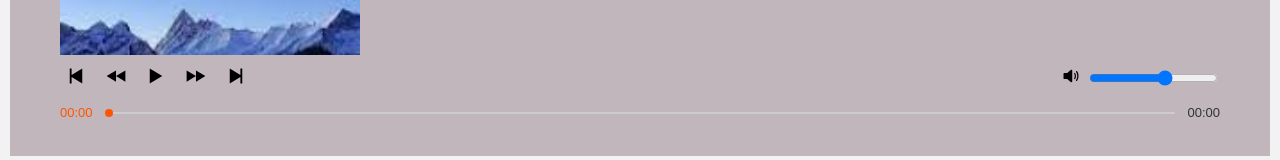
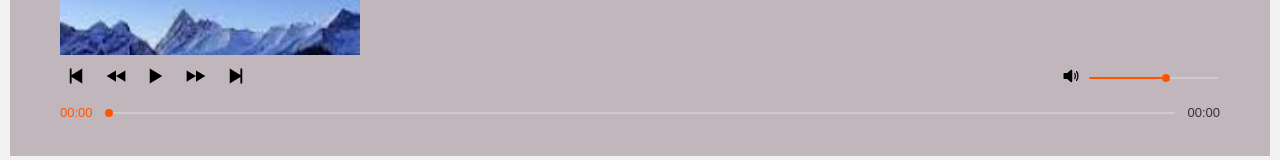
Before and after one commit to Alejandro-Cardozo/react-challenges, a React (Vite) app: page / in a window 1280 px wide. Shown: the part 265-425 px from the top of the page. Built offline with nearby package versions, Linux system fonts and the light colour scheme.

Commit message:
Triggering next track on current track ending

```diff
--- a/src/components/AudioPlayer.jsx
+++ b/src/components/AudioPlayer.jsx
@@ -14,23 +14,36 @@ const AudioPlayer = () => {
 
   const audioRef = useRef();
   const progressBarRef = useRef();
+  const volumeBarRef = useRef();
+
+  const handleNext = () => {
+    if (trackIndex >= tracks.length - 1) {
+      setTrackIndex(0);
+      setCurrentTrack(tracks[0]);
+    } else {
+      setTrackIndex((prev) => prev + 1);
+      setCurrentTrack(tracks[trackIndex + 1]);
+    }
+  };
 
   return (
     <div className='audio-player'>
       <div className='inner'>
         <DisplayTrack
-          {...{ currentTrack, audioRef, setDuration, progressBarRef }}
+          {...{ currentTrack, audioRef, setDuration, progressBarRef, handleNext }}
         />{' '}
         <Controls
           {...{
             audioRef,
             progressBarRef,
+            volumeBarRef,
             duration,
             setTimeProgress,
             tracks,
             trackIndex,
             setTrackIndex,
             setCurrentTrack,
+            handleNext
           }}
         />
         <ProgressBar
--- a/src/components/Controls.jsx
+++ b/src/components/Controls.jsx
@@ -15,15 +15,20 @@ import {
   IoVolumeLow,
 } from 'react-icons/io5';
 
+// Styles
+import classes from './Controls.module.css';
+
 const Controls = ({
   audioRef,
   progressBarRef,
+  volumeBarRef,
   duration,
   setTimeProgress,
   tracks,
   trackIndex,
   setTrackIndex,
   setCurrentTrack,
+  handleNext,
 }) => {
   const [isPlaying, setIsPlaying] = useState(false);
   const [volume, setVolume] = useState(60);
@@ -55,16 +60,6 @@ const Controls = ({
     audioRef.current.currentTime -= 15;
   };
 
-  const handleNext = () => {
-    if (trackIndex >= tracks.length - 1) {
-      setTrackIndex(0);
-      setCurrentTrack(tracks[0]);
-    } else {
-      setTrackIndex((prev) => prev + 1);
-      setCurrentTrack(tracks[trackIndex + 1]);
-    }
-  };
-
   const handlePrevious = () => {
     if (trackIndex === 0) {
       let lastTrackIndex = tracks.length - 1;
@@ -75,6 +70,17 @@ const Controls = ({
       setCurrentTrack(tracks[trackIndex - 1]);
     }
   };
+
+  const handleVolumeChange = (e) => {
+    setVolume(e.target.value)
+  }
+
+  useEffect(() => {
+    volumeBarRef.current.style.setProperty(
+      '--range-volume',
+      `${volume}%`
+    );
+  }, [volume, volumeBarRef])
 
   useEffect(() => {
     if (isPlaying) {
@@ -88,13 +94,8 @@ const Controls = ({
   useEffect(() => {
     if (audioRef) {
       audioRef.current.volume = volume / 100;
-    }
-  }, [volume, audioRef]);
+      audioRef.current.muted = muteVolume;
 
-  useEffect(() => {
-    if (audioRef) {
-      audioRef.current.volume = volume / 100;
-      audioRef.current.muted = muteVolume;
     }
   }, [volume, audioRef, muteVolume]);
 
@@ -118,7 +119,7 @@ const Controls = ({
           <IoPlaySkipForwardSharp />
         </button>
       </div>
-      <div className='volume'>
+      <div className={classes.volume}>
         <button onClick={() => setMuteVolume((prev) => !prev)}>
           {muteVolume || volume < 5 ? (
             <IoVolumeOff />
@@ -131,14 +132,12 @@ const Controls = ({
           )}
         </button>
         <input
-          style={{
-            background: `linear-gradient(to right, #f50 ${volume}%, #ccc ${volume}%)`,
-          }}
           type='range'
           min={0}
           max={100}
           value={volume}
-          onChange={(e) => setVolume(e.target.value)}
+          ref={volumeBarRef}
+          onChange={handleVolumeChange}
         />
       </div>
     </div>
--- /dev/null
+++ b/src/components/Controls.module.css
@@ -0,0 +1,97 @@
+/* =========================
+Custom Input range
+=============================*/
+
+/* Input range - chrome and safari */
+
+
+.volume {
+  display: flex;
+  align-items: center;
+}
+
+.volume button {
+  border: none;
+  background-color: transparent;
+  margin-right: 8px;
+  cursor: pointer;
+}
+
+.volume button {
+  margin: 0;
+}
+
+.volume input[type="range"] {
+  --range-volume: 0;
+
+  -webkit-appearance: none;
+  position: relative;
+  background:#ccc;
+  width: 100%;
+  height: 2px;
+  border-radius: 2px;
+  cursor: pointer;
+}
+
+/* Input range - firefox */
+.volume input[type="range"]::-moz-range-track {
+  position: relative;
+  background:#ccc;
+  width: 100%;
+  height: 2px;
+  border-radius: 2px;
+  cursor: pointer;
+}
+
+/* played volume length - Chrome & safari*/
+.volume input[type="range"]::before {
+  content: '';
+  height: 2px;
+  background: #f50;
+  width: var(--range-volume);
+  border-bottom-left-radius: 2px;
+  border-top-left-radius: 2px;
+  position: absolute;
+  top: 0;
+  left: 0;
+}
+
+/* played volume length - firefox */
+.volume input[type="range"]::-moz-range-progress {
+  background: #f50;
+  border-bottom-left-radius: 2px;
+  border-top-left-radius: 2px;
+  height: 2px;
+}
+
+/* slider thumb - chrome and safari */
+.volume input[type="range"]::-webkit-slider-thumb {
+  -webkit-appearance: none;
+  height: 8px;
+  width: 8px;
+  border-radius: 50%;
+  border: none;
+  background-color: #f50;
+  cursor: pointer;
+  position: relative;
+}
+
+/* dragging thumb - chrome and safari */
+.volume input[type="range"]:active::-webkit-slider-thumb {
+  transform: scale(1.2);
+}
+
+/* slider thumb - firefox */
+.volume input[type="range"]::-moz-range-thumb {
+  height: 8px;
+  width: 8px;
+  border-radius: 50%;
+  background: #f50;
+  cursor: pointer;
+  border: transparent;
+  position: relative;
+}
+/* dragging thumb - firefox */
+.volume input[type="range"]:active::-moz-range-thumb {
+  transform: scale(1.2);
+}
--- a/src/components/DisplayTrack.jsx
+++ b/src/components/DisplayTrack.jsx
@@ -5,6 +5,7 @@ const DisplayTrack = ({
   audioRef,
   setDuration,
   progressBarRef,
+  handleNext
 }) => {
   const onLoadedMetadata = () => {
     const seconds = audioRef.current.duration;
@@ -18,6 +19,7 @@ const DisplayTrack = ({
         src={currentTrack.src}
         ref={audioRef}
         onLoadedMetadata={onLoadedMetadata}
+        onEnded={handleNext}
       />
       <div className='audio-info'>
         <div className='audio-image'>
```
